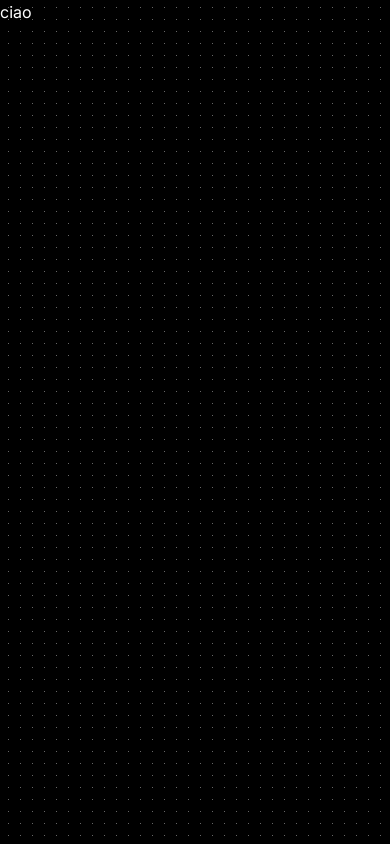
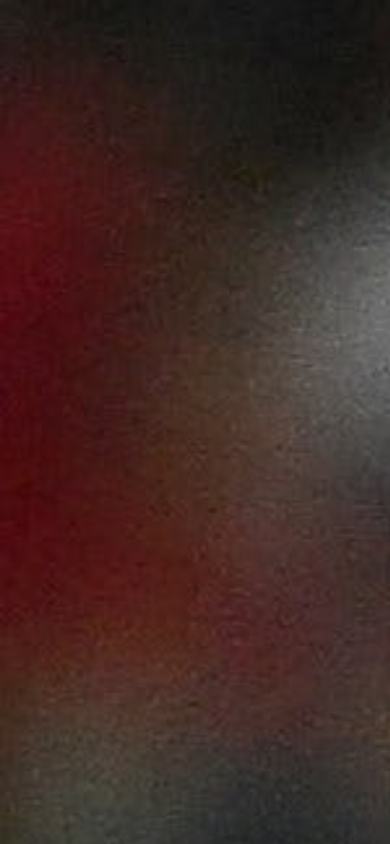
Before and after one commit to matteo4884/personal_website, a Next.js app: page / in a window 390 px wide. Shown: the top 844 px of the page. Built offline with nearby package versions, Linux system fonts and the light colour scheme.

Commit message:
test for mobile movement

```diff
--- a/app/main.jsx
+++ b/app/main.jsx
@@ -1,7 +1,11 @@
+import Image from "next/image";
+
 export default function Main() {
   return (
     <>
-      <div className="w-[5000px] h-[5000px]">ciao</div>
+      <div className="w-[5000px] h-[5000px]">
+        <Image src="/cr7.jpg" width={5000} height={5000} alt="cr7" />
+      </div>
     </>
   );
 }
```
Also changed, not shown: public/cr7.jpg (added).
